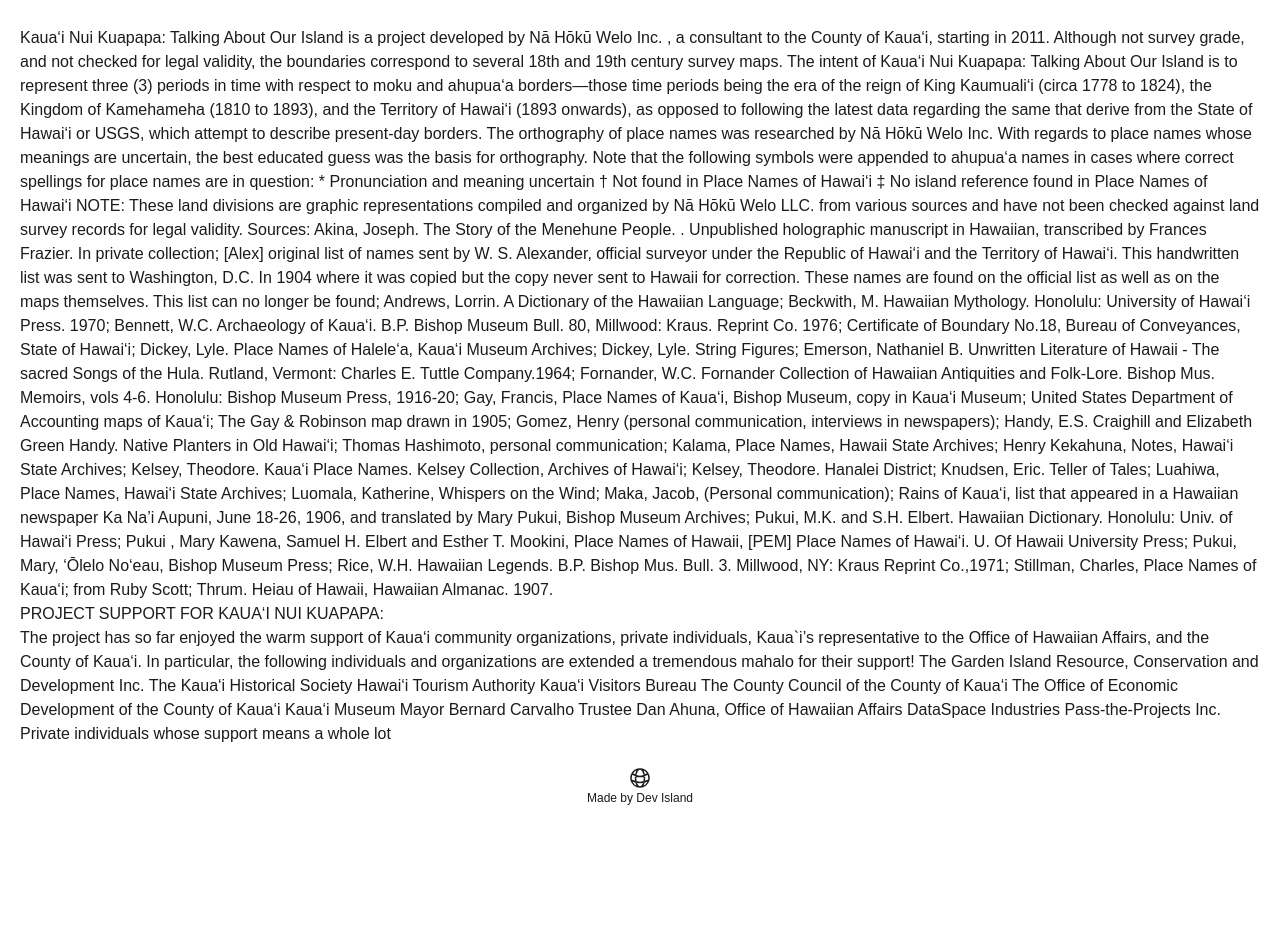
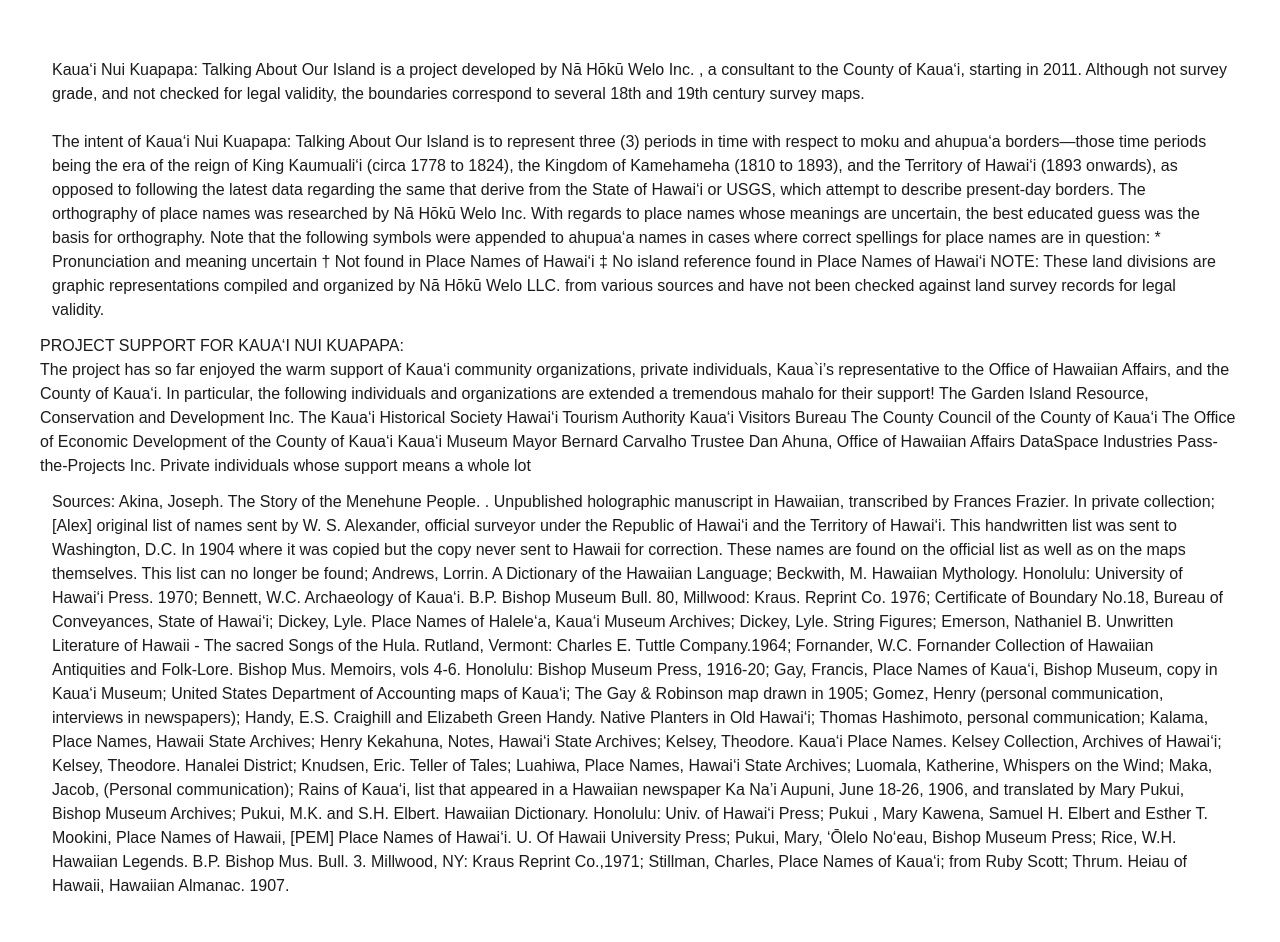
Before and after one commit to sharece/kuapapa.capstone, a React (Create React App) app: page /resources in a window 1280 px wide. Shown: the part 110-1052 px from the top of the page. Before the commit the page ends 916 px from the top, so only its background shows below. Built offline with nearby package versions, Linux system fonts and the light colour scheme; a web font is replaced by a local one.

Commit message:
style changes, need pdfs

```diff
--- a/src/components/home/Contact.js
+++ b/src/components/home/Contact.js
@@ -15,8 +15,8 @@
         <div className="text-3xl leading-relaxed">Share your mana'o</div>
         <ChatBubble />
 
-        <div className=" p-5">
-          <div className="all-contact leading-relaxed p-3 text-2xl bg-slate-200 rounded-xl flex flex-wrap">
+        <div className="p-5">
+          <div className="all-contact w-96 leading-relaxed p-3 text-2xl bg-slate-200 rounded-xl flex flex-wrap">
             <div className="  p-3 text-3xl">Nā Hōkū Welo LLC</div>
             <div className="contact-text">
               <div className="contact-line flex p-1">
--- a/src/components/home/Disclaimer.js
+++ b/src/components/home/Disclaimer.js
@@ -6,32 +6,37 @@
   <>
     <Navbar />
     <div className="p-12">
-      <h1 className="text-3xl p-3">Disclaimer about Kauaʻi Nui Kuapapa:</h1>{" "}
-      <p>
+      <h1 className="text-3xl pt-8 pb-6 p-3">
+        Disclaimer about Kauaʻi Nui Kuapapa:
+      </h1>{" "}
+      <p className="p-3">
         This project is not survey grade and is not checked for legal validity
         regarding personal land ownership or various claims. This project hss
         been developed for historical and archaeological purposes. The sole
         intention of this project is to document the historical record of
         Kauaʻi's place names, which in some cases has not been recorded in any
-        any existing publication or mapping survey. The place name boundaries
-        that make up Kauaʻi Nui Kuapapa correspond to several 18th and 19th
-        century survey maps. The intent of this project is to represent three
-        (3) periods in time with respect to moku and ahupua‘a borders—those time
-        periods being the era of the reign of King Kaumuali‘i (circa 1778 to
-        1824), the Kingdom of Kamehameha (1810 to 1893), and the Territory of
-        Hawai‘i (1893 onwards), as opposed to the data sets regarding the same
-        land areas that derive from the State of Hawai‘i or USGS, which describe
-        present-day land areas. The orthography of place names was researched by
-        this project's contributors from a variety of sources that can be found
-        in the "Resources" section of this website. With regard to place names
-        whose meanings are uncertain, the best educated guess was the basis for
-        orthography. Note that the following symbols were appended to ahupua‘a
-        names in cases where correct spellings for place names are in question:
-        - pronunciation and meaning are uncertain - not found in any existing
-        database, archive, written or published in any record regarding place
-        names of Hawaiʻi
+        any existing publication or mapping survey.
       </p>
-      <p>
+      <p className="p-3">
+        {" "}
+        The place name boundaries that make up Kauaʻi Nui Kuapapa correspond to
+        several 18th and 19th century survey maps. The intent of this project is
+        to represent three (3) periods in time with respect to moku and ahupua‘a
+        borders—those time periods being the era of the reign of King Kaumuali‘i
+        (circa 1778 to 1824), the Kingdom of Kamehameha (1810 to 1893), and the
+        Territory of Hawai‘i (1893 onwards), as opposed to the data sets
+        regarding the same land areas that derive from the State of Hawai‘i or
+        USGS, which describe present-day land areas. The orthography of place
+        names was researched by this project's contributors from a variety of
+        sources that can be found in the "Resources" section of this website.
+        With regard to place names whose meanings are uncertain, the best
+        educated guess was the basis for orthography. Note that the following
+        symbols were appended to ahupua‘a names in cases where correct spellings
+        for place names are in question: - pronunciation and meaning are
+        uncertain - not found in any existing database, archive, written or
+        published in any record regarding place names of Hawaiʻi
+      </p>
+      <p className="p-3">
         Disclaimer: There are no expressed warranties associated with the
         release of this information. Specifically, no warranty is made that the
         GIS data or any subsequent updates will be error free and no warranty is
--- a/src/components/home/Footer.js
+++ b/src/components/home/Footer.js
@@ -1,7 +1,7 @@
 import { Website } from "../../assets/icons/Website";
 export const Footer = () => (
   <>
-    <div className="foot-container text-xs flex justify-center">
+    <div className="foot-container p-8 text-xs flex justify-center">
       <a alt="devisland link" href="www.dev-island.org">
         <Website /> Made by Dev Island
       </a>
--- a/src/components/home/Resources.js
+++ b/src/components/home/Resources.js
@@ -6,64 +6,34 @@
     <Navbar />
     <div className="">
       <div className="pt-20 flex justify-center text-3xl">BIBLIOGRAPHY</div>
-      <div className="resource-text p-5">
-        Kaua‘i Nui Kuapapa: Talking About Our Island is a project developed by
-        Nā Hōkū Welo Inc. , a consultant to the County of Kaua‘i, starting in
-        2011. Although not survey grade, and not checked for legal validity, the
-        boundaries correspond to several 18th and 19th century survey maps. The
-        intent of Kaua‘i Nui Kuapapa: Talking About Our Island is to represent
-        three (3) periods in time with respect to moku and ahupua‘a
-        borders—those time periods being the era of the reign of King Kaumuali‘i
-        (circa 1778 to 1824), the Kingdom of Kamehameha (1810 to 1893), and the
-        Territory of Hawai‘i (1893 onwards), as opposed to following the latest
-        data regarding the same that derive from the State of Hawai‘i or USGS,
-        which attempt to describe present-day borders. The orthography of place
-        names was researched by Nā Hōkū Welo Inc. With regards to place names
-        whose meanings are uncertain, the best educated guess was the basis for
-        orthography. Note that the following symbols were appended to ahupua‘a
-        names in cases where correct spellings for place names are in question:
-        * Pronunciation and meaning uncertain † Not found in Place Names of
-        Hawai‘i ‡ No island reference found in Place Names of Hawai‘i NOTE:
-        These land divisions are graphic representations compiled and organized
-        by Nā Hōkū Welo LLC. from various sources and have not been checked
-        against land survey records for legal validity. Sources: Akina, Joseph.
-        The Story of the Menehune People. . Unpublished holographic manuscript
-        in Hawaiian, transcribed by Frances Frazier. In private collection;
-        [Alex] original list of names sent by W. S. Alexander, official surveyor
-        under the Republic of Hawai‘i and the Territory of Hawai‘i. This
-        handwritten list was sent to Washington, D.C. In 1904 where it was
-        copied but the copy never sent to Hawaii for correction. These names are
-        found on the official list as well as on the maps themselves. This list
-        can no longer be found; Andrews, Lorrin. A Dictionary of the Hawaiian
-        Language; Beckwith, M. Hawaiian Mythology. Honolulu: University of
-        Hawai‘i Press. 1970; Bennett, W.C. Archaeology of Kaua‘i. B.P. Bishop
-        Museum Bull. 80, Millwood: Kraus. Reprint Co. 1976; Certificate of
-        Boundary No.18, Bureau of Conveyances, State of Hawai‘i; Dickey, Lyle.
-        Place Names of Halele‘a, Kaua‘i Museum Archives; Dickey, Lyle. String
-        Figures; Emerson, Nathaniel B. Unwritten Literature of Hawaii - The
-        sacred Songs of the Hula. Rutland, Vermont: Charles E. Tuttle
-        Company.1964; Fornander, W.C. Fornander Collection of Hawaiian
-        Antiquities and Folk-Lore. Bishop Mus. Memoirs, vols 4-6. Honolulu:
-        Bishop Museum Press, 1916-20; Gay, Francis, Place Names of Kaua‘i,
-        Bishop Museum, copy in Kaua‘i Museum; United States Department of
-        Accounting maps of Kaua‘i; The Gay & Robinson map drawn in 1905; Gomez,
-        Henry (personal communication, interviews in newspapers); Handy, E.S.
-        Craighill and Elizabeth Green Handy. Native Planters in Old Hawai‘i;
-        Thomas Hashimoto, personal communication; Kalama, Place Names, Hawaii
-        State Archives; Henry Kekahuna, Notes, Hawai‘i State Archives; Kelsey,
-        Theodore. Kaua‘i Place Names. Kelsey Collection, Archives of Hawai‘i;
-        Kelsey, Theodore. Hanalei District; Knudsen, Eric. Teller of Tales;
-        Luahiwa, Place Names, Hawai‘i State Archives; Luomala, Katherine,
-        Whispers on the Wind; Maka, Jacob, (Personal communication); Rains of
-        Kaua‘i, list that appeared in a Hawaiian newspaper Ka Na’i Aupuni, June
-        18-26, 1906, and translated by Mary Pukui, Bishop Museum Archives;
-        Pukui, M.K. and S.H. Elbert. Hawaiian Dictionary. Honolulu: Univ. of
-        Hawai‘i Press; Pukui , Mary Kawena, Samuel H. Elbert and Esther T.
-        Mookini, Place Names of Hawaii, [PEM] Place Names of Hawai‘i. U. Of
-        Hawaii University Press; Pukui, Mary, ‘Ōlelo No‘eau, Bishop Museum
-        Press; Rice, W.H. Hawaiian Legends. B.P. Bishop Mus. Bull. 3. Millwood,
-        NY: Kraus Reprint Co.,1971; Stillman, Charles, Place Names of Kaua‘i;
-        from Ruby Scott; Thrum. Heiau of Hawaii, Hawaiian Almanac. 1907.
+      <div className="resource-text p-10">
+        <p className="p-3">
+          Kaua‘i Nui Kuapapa: Talking About Our Island is a project developed by
+          Nā Hōkū Welo Inc. , a consultant to the County of Kaua‘i, starting in
+          2011. Although not survey grade, and not checked for legal validity,
+          the boundaries correspond to several 18th and 19th century survey
+          maps.
+        </p>
+        <p className="p-3">
+          {" "}
+          The intent of Kaua‘i Nui Kuapapa: Talking About Our Island is to
+          represent three (3) periods in time with respect to moku and ahupua‘a
+          borders—those time periods being the era of the reign of King
+          Kaumuali‘i (circa 1778 to 1824), the Kingdom of Kamehameha (1810 to
+          1893), and the Territory of Hawai‘i (1893 onwards), as opposed to
+          following the latest data regarding the same that derive from the
+          State of Hawai‘i or USGS, which attempt to describe present-day
+          borders. The orthography of place names was researched by Nā Hōkū Welo
+          Inc. With regards to place names whose meanings are uncertain, the
+          best educated guess was the basis for orthography. Note that the
+          following symbols were appended to ahupua‘a names in cases where
+          correct spellings for place names are in question: * Pronunciation and
+          meaning uncertain † Not found in Place Names of Hawai‘i ‡ No island
+          reference found in Place Names of Hawai‘i NOTE: These land divisions
+          are graphic representations compiled and organized by Nā Hōkū Welo
+          LLC. from various sources and have not been checked against land
+          survey records for legal validity.
+        </p>
         <p>
           {""}PROJECT SUPPORT FOR KAUA‘I NUI KUAPAPA:{""}
           <br></br> The project has so far enjoyed the warm support of Kaua‘i
@@ -78,6 +48,47 @@
           Office of Hawaiian Affairs DataSpace Industries Pass-the-Projects Inc.
           Private individuals whose support means a whole lot
         </p>
+        <p className="p-3">
+          Sources: Akina, Joseph. The Story of the Menehune People. .
+          Unpublished holographic manuscript in Hawaiian, transcribed by Frances
+          Frazier. In private collection; [Alex] original list of names sent by
+          W. S. Alexander, official surveyor under the Republic of Hawai‘i and
+          the Territory of Hawai‘i. This handwritten list was sent to
+          Washington, D.C. In 1904 where it was copied but the copy never sent
+          to Hawaii for correction. These names are found on the official list
+          as well as on the maps themselves. This list can no longer be found;
+          Andrews, Lorrin. A Dictionary of the Hawaiian Language; Beckwith, M.
+          Hawaiian Mythology. Honolulu: University of Hawai‘i Press. 1970;
+          Bennett, W.C. Archaeology of Kaua‘i. B.P. Bishop Museum Bull. 80,
+          Millwood: Kraus. Reprint Co. 1976; Certificate of Boundary No.18,
+          Bureau of Conveyances, State of Hawai‘i; Dickey, Lyle. Place Names of
+          Halele‘a, Kaua‘i Museum Archives; Dickey, Lyle. String Figures;
+          Emerson, Nathaniel B. Unwritten Literature of Hawaii - The sacred
+          Songs of the Hula. Rutland, Vermont: Charles E. Tuttle Company.1964;
+          Fornander, W.C. Fornander Collection of Hawaiian Antiquities and
+          Folk-Lore. Bishop Mus. Memoirs, vols 4-6. Honolulu: Bishop Museum
+          Press, 1916-20; Gay, Francis, Place Names of Kaua‘i, Bishop Museum,
+          copy in Kaua‘i Museum; United States Department of Accounting maps of
+          Kaua‘i; The Gay & Robinson map drawn in 1905; Gomez, Henry (personal
+          communication, interviews in newspapers); Handy, E.S. Craighill and
+          Elizabeth Green Handy. Native Planters in Old Hawai‘i; Thomas
+          Hashimoto, personal communication; Kalama, Place Names, Hawaii State
+          Archives; Henry Kekahuna, Notes, Hawai‘i State Archives; Kelsey,
+          Theodore. Kaua‘i Place Names. Kelsey Collection, Archives of Hawai‘i;
+          Kelsey, Theodore. Hanalei District; Knudsen, Eric. Teller of Tales;
+          Luahiwa, Place Names, Hawai‘i State Archives; Luomala, Katherine,
+          Whispers on the Wind; Maka, Jacob, (Personal communication); Rains of
+          Kaua‘i, list that appeared in a Hawaiian newspaper Ka Na’i Aupuni,
+          June 18-26, 1906, and translated by Mary Pukui, Bishop Museum
+          Archives; Pukui, M.K. and S.H. Elbert. Hawaiian Dictionary. Honolulu:
+          Univ. of Hawai‘i Press; Pukui , Mary Kawena, Samuel H. Elbert and
+          Esther T. Mookini, Place Names of Hawaii, [PEM] Place Names of
+          Hawai‘i. U. Of Hawaii University Press; Pukui, Mary, ‘Ōlelo No‘eau,
+          Bishop Museum Press; Rice, W.H. Hawaiian Legends. B.P. Bishop Mus.
+          Bull. 3. Millwood, NY: Kraus Reprint Co.,1971; Stillman, Charles,
+          Place Names of Kaua‘i; from Ruby Scott; Thrum. Heiau of Hawaii,
+          Hawaiian Almanac. 1907.
+        </p>
       </div>
     </div>
     <Footer />
```
Also changed, not shown: src/app.css (+80 -21 lines), src/assets/icons/Pin.js (added, +14 -0 lines), src/components/home/Bio.js (+4 -5 lines), src/components/home/BoundryCert.js (+39 -39 lines), src/components/home/HomePage.js (+16 -5 lines), src/components/home/SubNav.js (added, +7 -0 lines), src/components/kona/Kona.js (+43 -32 lines), src/components/kona/Mana.js (+7 -2 lines).
